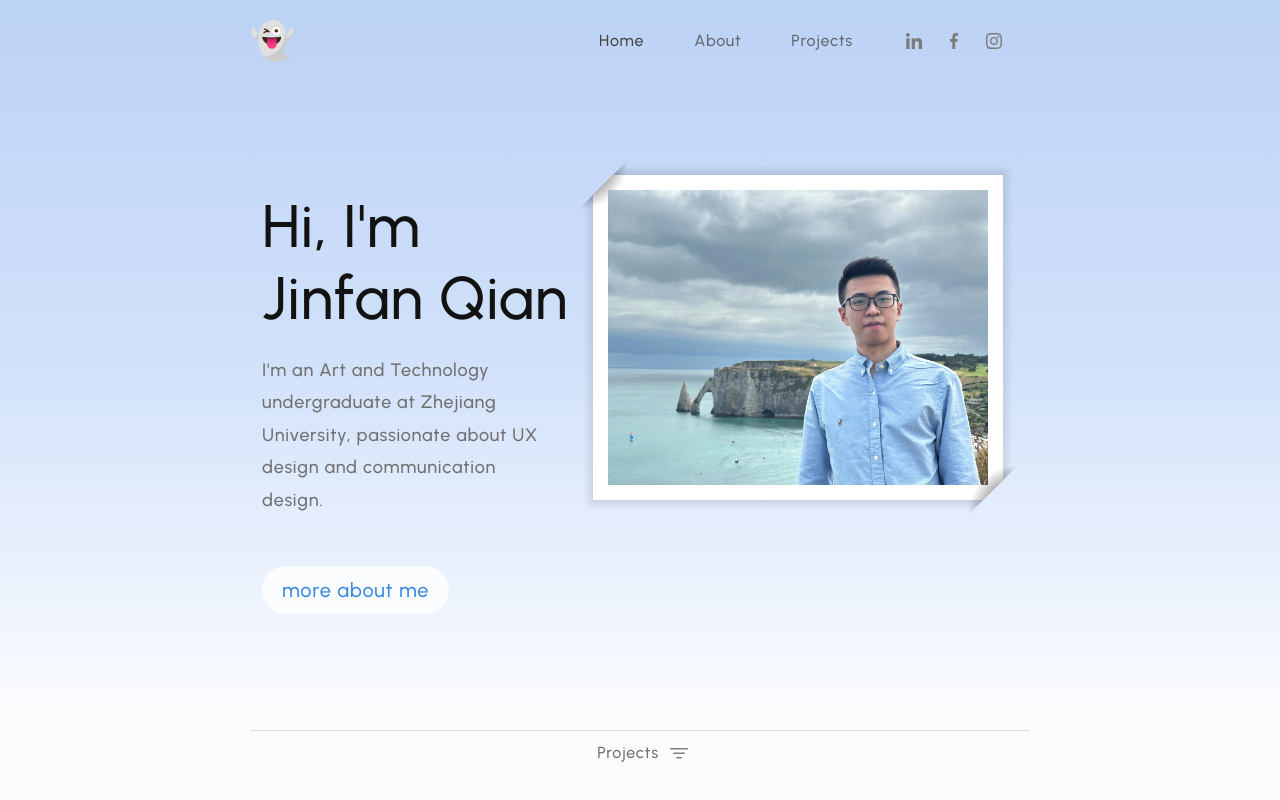
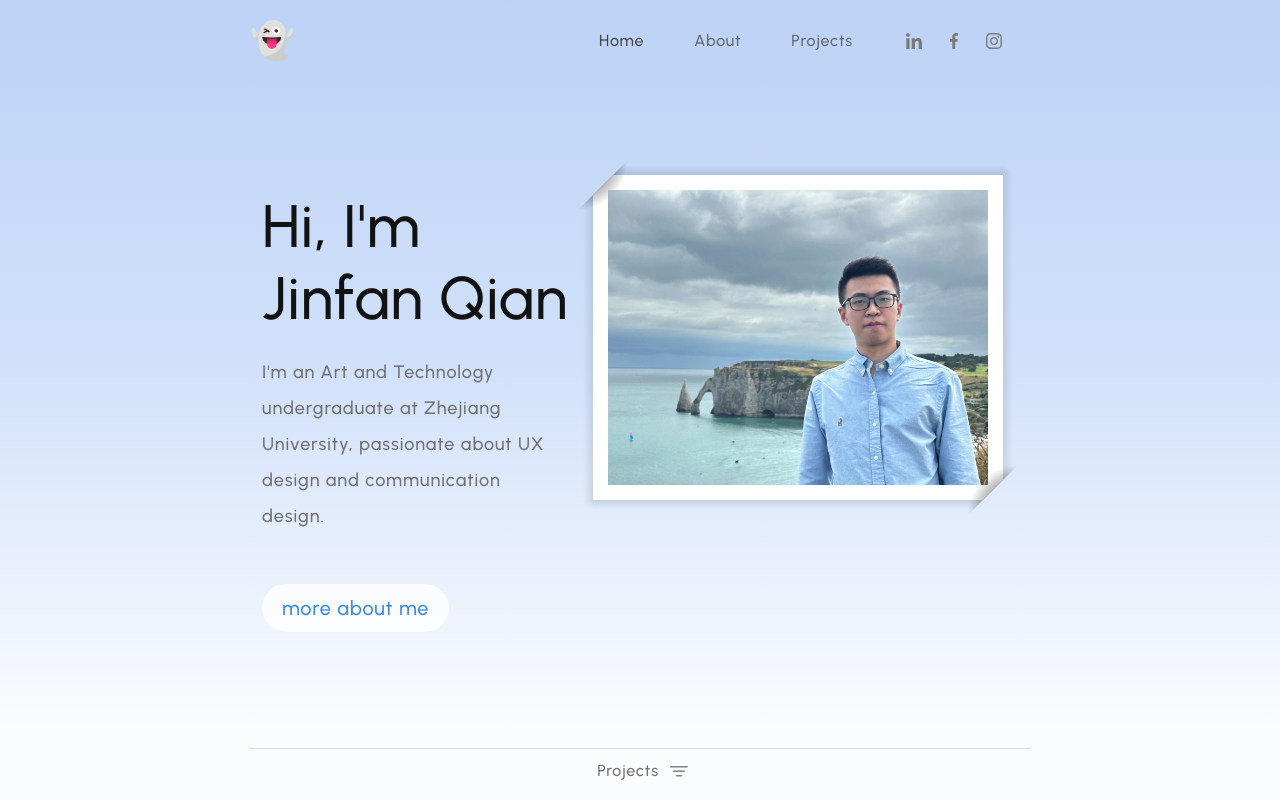
Before and after one commit to qjf0126/JinfanQian, a React (Create React App) app: page / in a window 1280 px wide. Shown: the top 800 px of the page. Built offline with nearby package versions, Linux system fonts and the light colour scheme; the HTML template or start-up script is replaced by a standard one.

Commit message:
Add files via upload

```diff
--- a/src/App.css
+++ b/src/App.css
@@ -250,8 +250,8 @@ nav.navbar .navbar-toggler[aria-expanded="true"] .navbar-toggler-icon {
 .banner p {
   color: #707070;
   font-size: 16px;
-  letter-spacing: 0.8px;
-  line-height: 1.8em;
+  letter-spacing: 1px;
+  line-height: 2em;
   width: 90%;
   font-weight: 50;
   margin-top: 10px;
```
